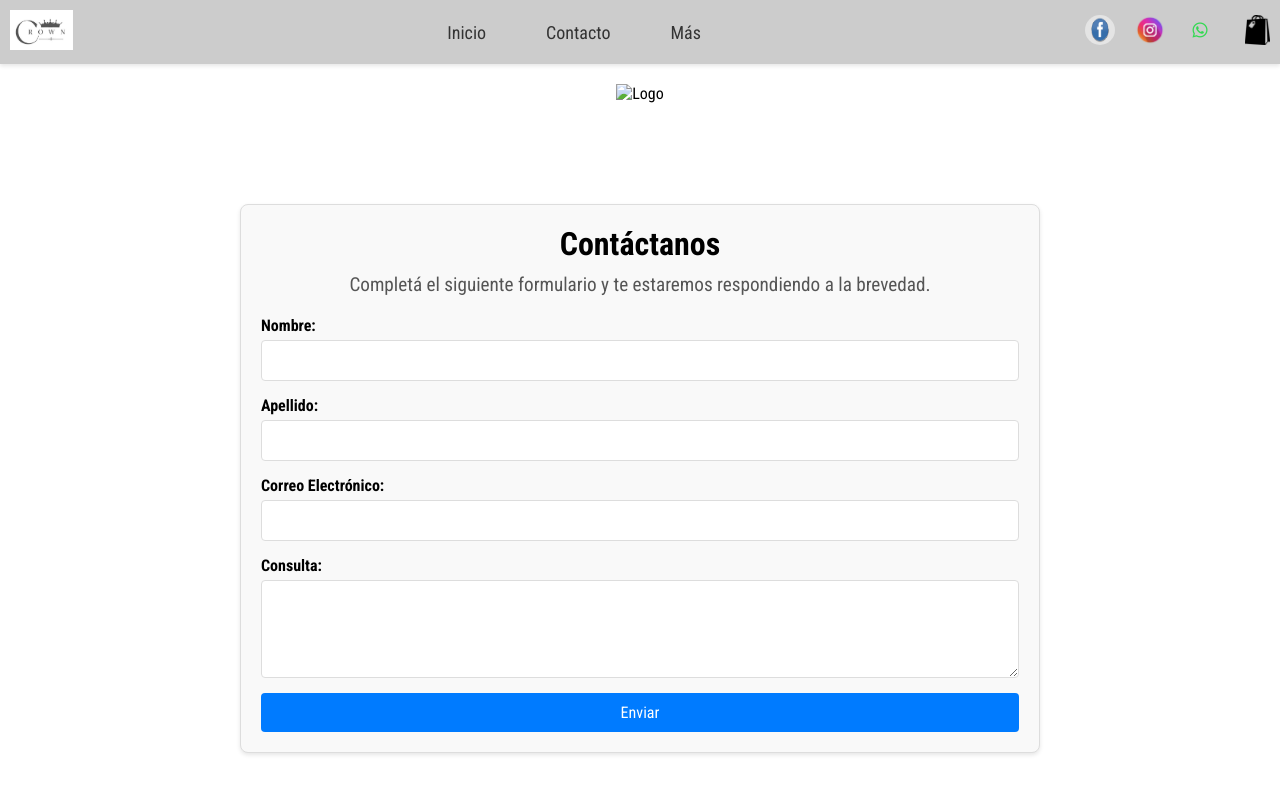
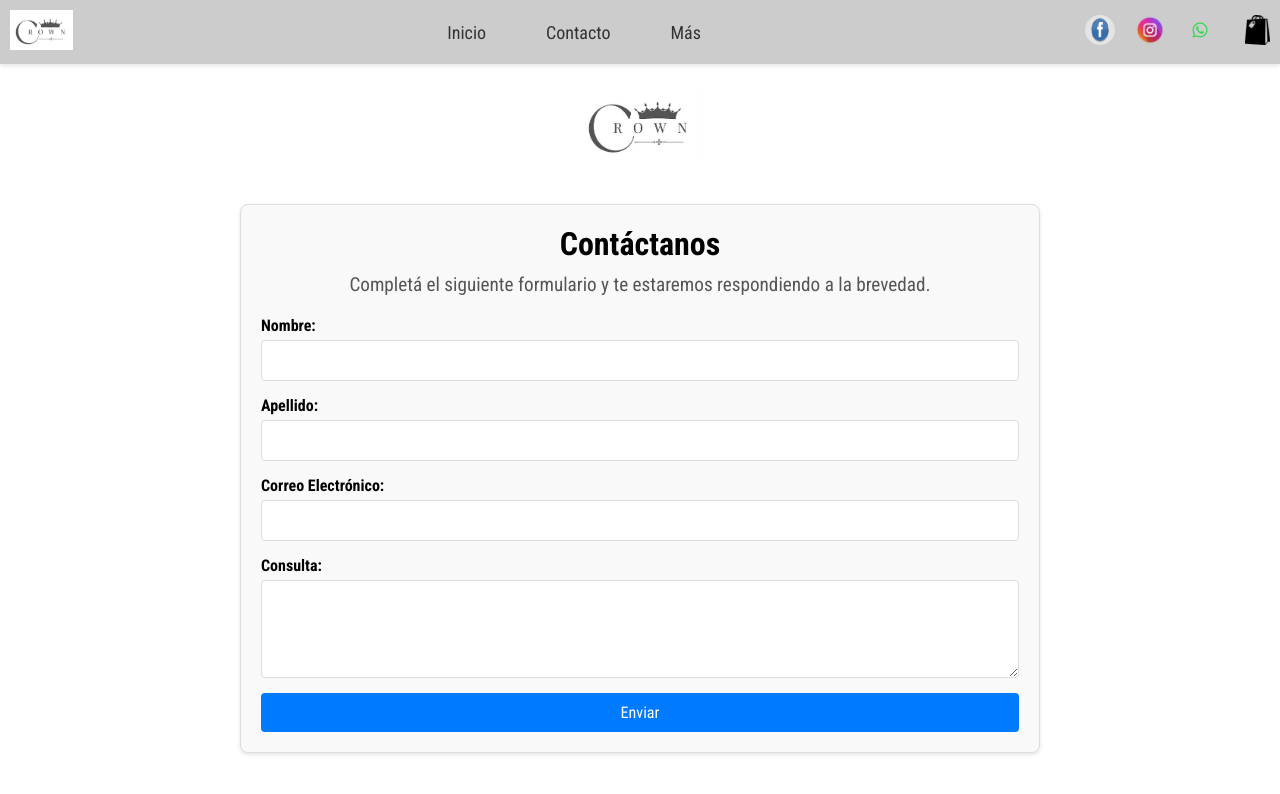
Before and after one commit to JJMartin7/CROWN-JEW, a plain HTML site: page pages/contacto.html in a window 1280 px wide. Drawn offline with Linux system fonts and the light colour scheme; the site is published under a folder, as on GitHub Pages, so addresses that start at the root find nothing; files whose address does not match are found by name.

Commit message:
Punto de entrega

```diff
--- a/pages/contacto.html
+++ b/pages/contacto.html
@@ -39,7 +39,7 @@
         </div>
     </header>
     <div class="logo-container">
-        <img src="/images/logofinal.jpeg" alt="Logo" class="logo-tienda">
+        <img src="../images/logofinal.jpeg" alt="Logo" class="logo-tienda">
     </div>
     <section class="contact-form">
         <h2>Contáctanos</h2>
```
